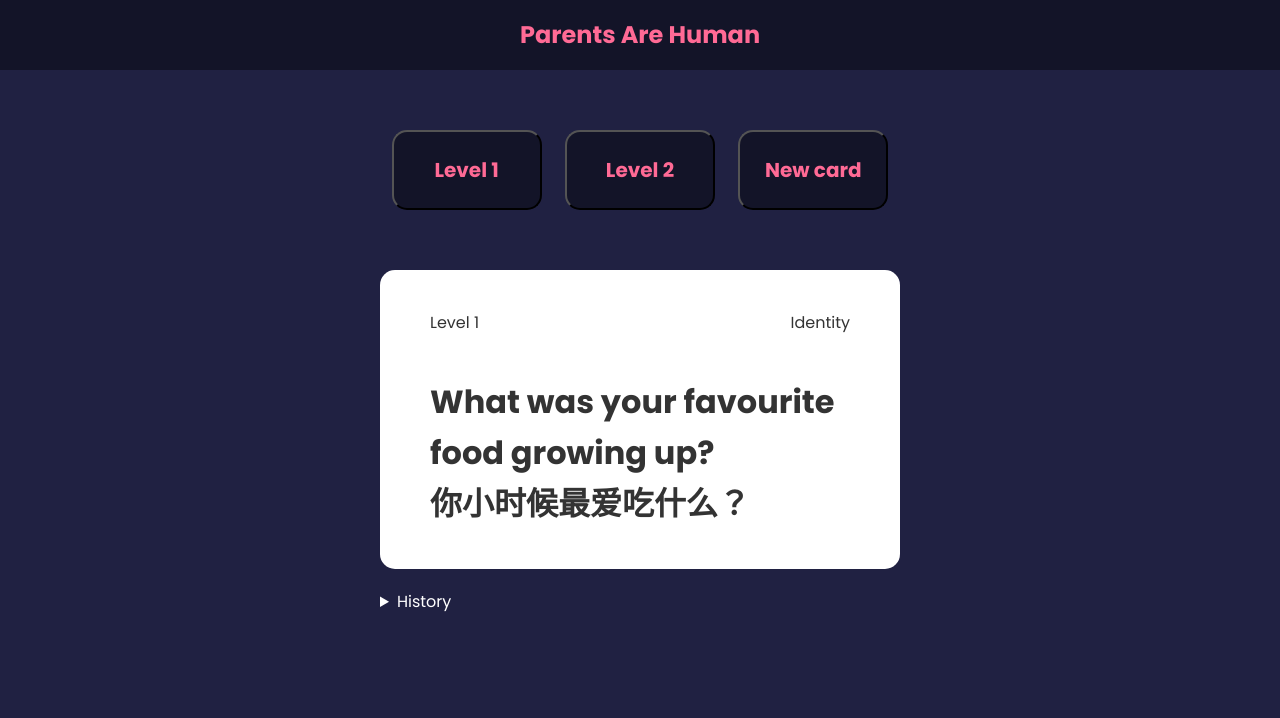
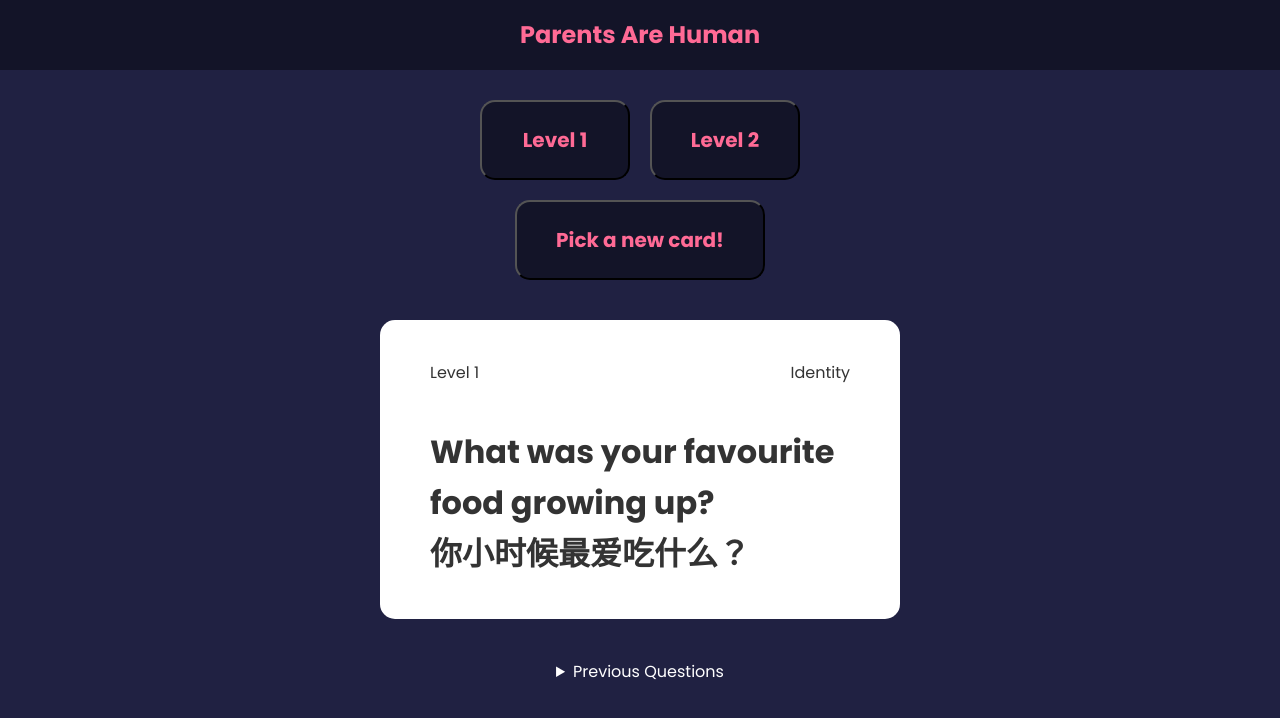
Before and after one commit to xsol05/Parents-Are-Human, a React (Create React App) app: page / in a window 1280 px wide. Shown: the top 718 px of the page. Built offline with nearby package versions, Linux system fonts and the light colour scheme.

Commit message:
Change UI

```diff
--- a/src/App.tsx
+++ b/src/App.tsx
@@ -60,10 +60,22 @@ const App = () => {
       <Header />
       <div className="container">
         <div className="buttonArrangement">
-          <Button onClick={() => changeLevel(1)} text={'Level 1'} />
-          <Button onClick={() => changeLevel(2)} text={'Level 2'} />
-          <Button onClick={generateNewCard} text={'New card'}></Button>
+          <Button
+            onClick={() => changeLevel(1)}
+            text={'Level 1'}
+            variant={'normal'}
+          />
+          <Button
+            onClick={() => changeLevel(2)}
+            text={'Level 2'}
+            variant={'normal'}
+          />
         </div>
+        <Button
+          onClick={generateNewCard}
+          text={'Pick a new card!'}
+          variant={'newCard'}
+        ></Button>
         <Card card={CardPile[level][index]} />
         <History cards={usedCards} />
       </div>
--- a/src/components/Button.jsx
+++ b/src/components/Button.jsx
@@ -1,9 +1,13 @@
 import React from 'react'
 
-const Button = ({ onClick, text }) => (
-  <button type="button" onClick={onClick} className="button">
-    {text}
-  </button>
-)
+const Button = ({ onClick, text, variant }) => {
+  const buttonClass = variant === 'newCard' ? 'button newCard' : 'button'
+
+  return (
+    <button type="button" onClick={onClick} className={buttonClass}>
+      {text}
+    </button>
+  )
+}
 
 export default Button
--- a/src/components/History.jsx
+++ b/src/components/History.jsx
@@ -3,7 +3,7 @@ import React from 'react'
 const History = ({ cards }) => (
   <div>
     <details>
-      <summary>History</summary>
+      <summary>Previous Questions</summary>
       <ul style={{ listStyleType: 'disc' }}>
         {cards.map((card, index) => (
           <li key={index}>
--- a/src/index.css
+++ b/src/index.css
@@ -26,6 +26,9 @@ header {
   max-width: 560px;
   margin: auto;
   padding: 0 20px;
+  display: grid;
+  place-items: center;
+  gap: 20px;
 }
 
 ul {
@@ -49,8 +52,7 @@ ul {
 
 .buttonArrangement {
   display: flex;
-  justify-content: space-around;
-  margin: 60px 0px;
+  gap: 20px;
 }
 
 .button {
@@ -69,3 +71,7 @@ ul {
 .button:hover {
   background-color: pink;
 }
+
+.newCard {
+  width: 250px;
+}
```
